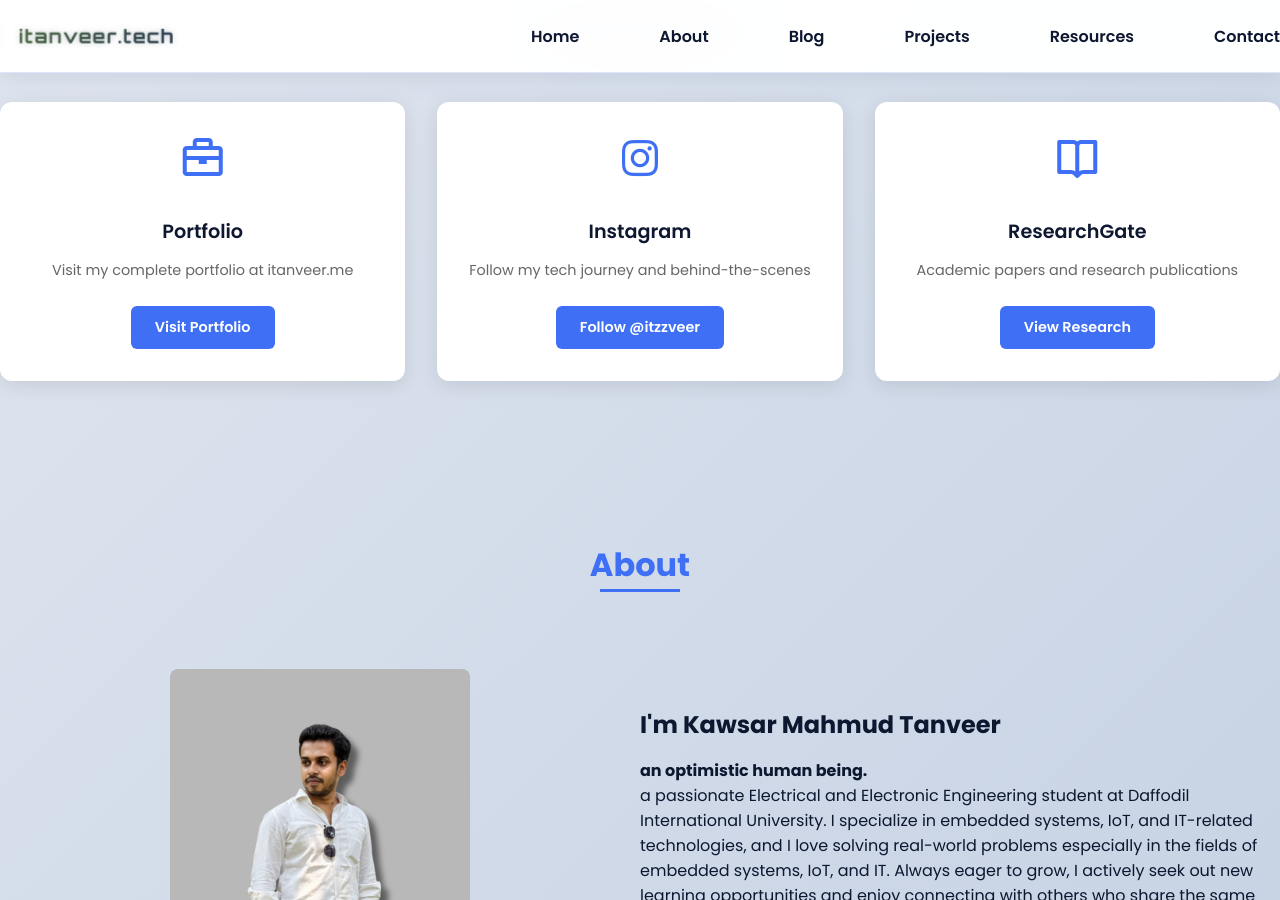
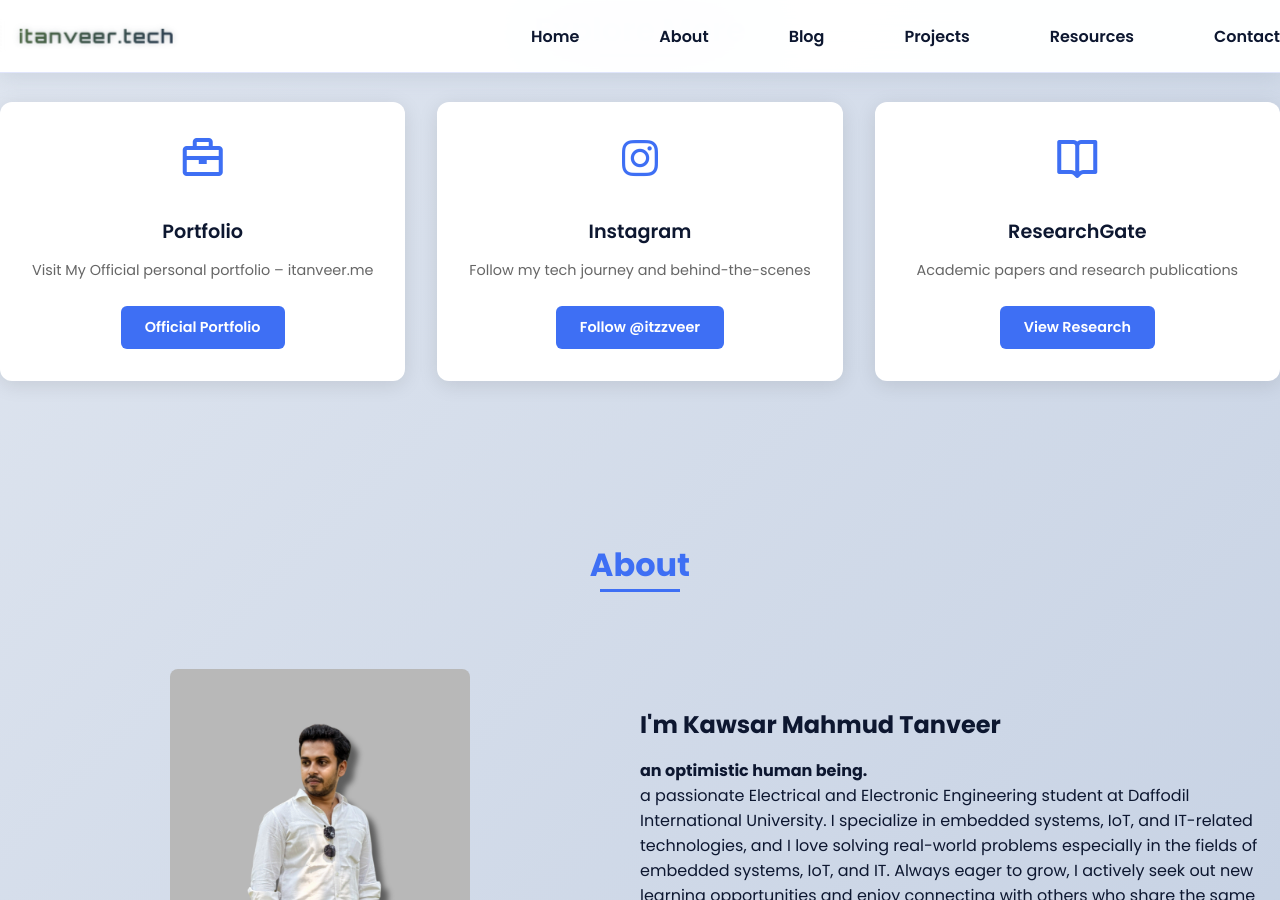
Before and after one commit to KMTanVeer/itanveer-tech-portfolio, a Jekyll site: the page index.html, which Jekyll copies as it is, in a window 1280 px wide and 900 px high, scrolled down 1995 px. Built offline with Jekyll 4.4.1, drawn with Linux system fonts in a browser that asks for light colours.

Commit message:
Update portfolio description and link text

```diff
--- a/index.html
+++ b/index.html
@@ -217,8 +217,8 @@
                     <div class="link-card">
                         <i class='bx bx-briefcase link-card__icon'></i>
                         <h3 class="link-card__title">Portfolio</h3>
-                        <p class="link-card__description">Visit my complete portfolio at itanveer.me</p>
-                        <a href="https://itanveer.me" class="link-card__btn" target="_blank">Visit Portfolio</a>
+                        <p class="link-card__description">Visit My Official personal portfolio – itanveer.me</p>
+                        <a href="https://itanveer.me" class="link-card__btn" target="_blank">Official Portfolio</a>
                     </div>
 
                     <div class="link-card">
```
